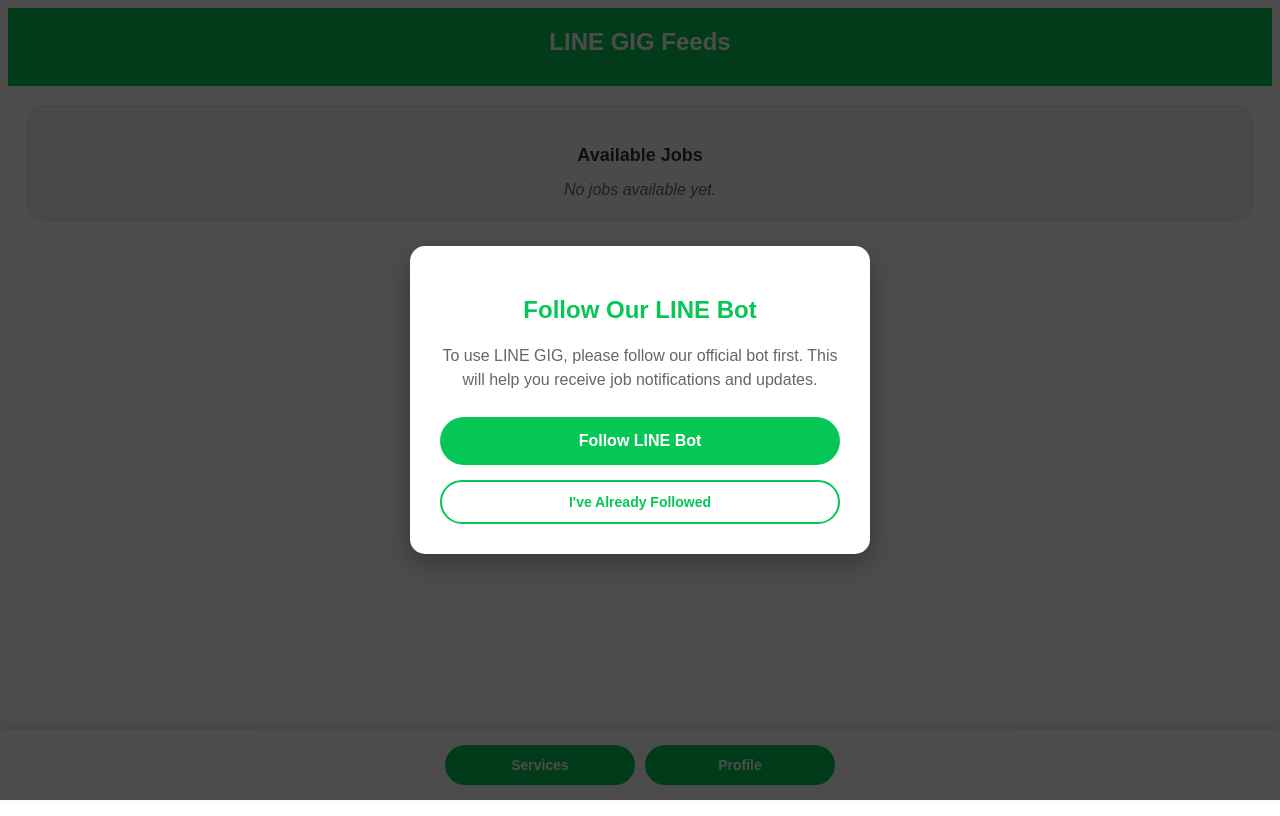
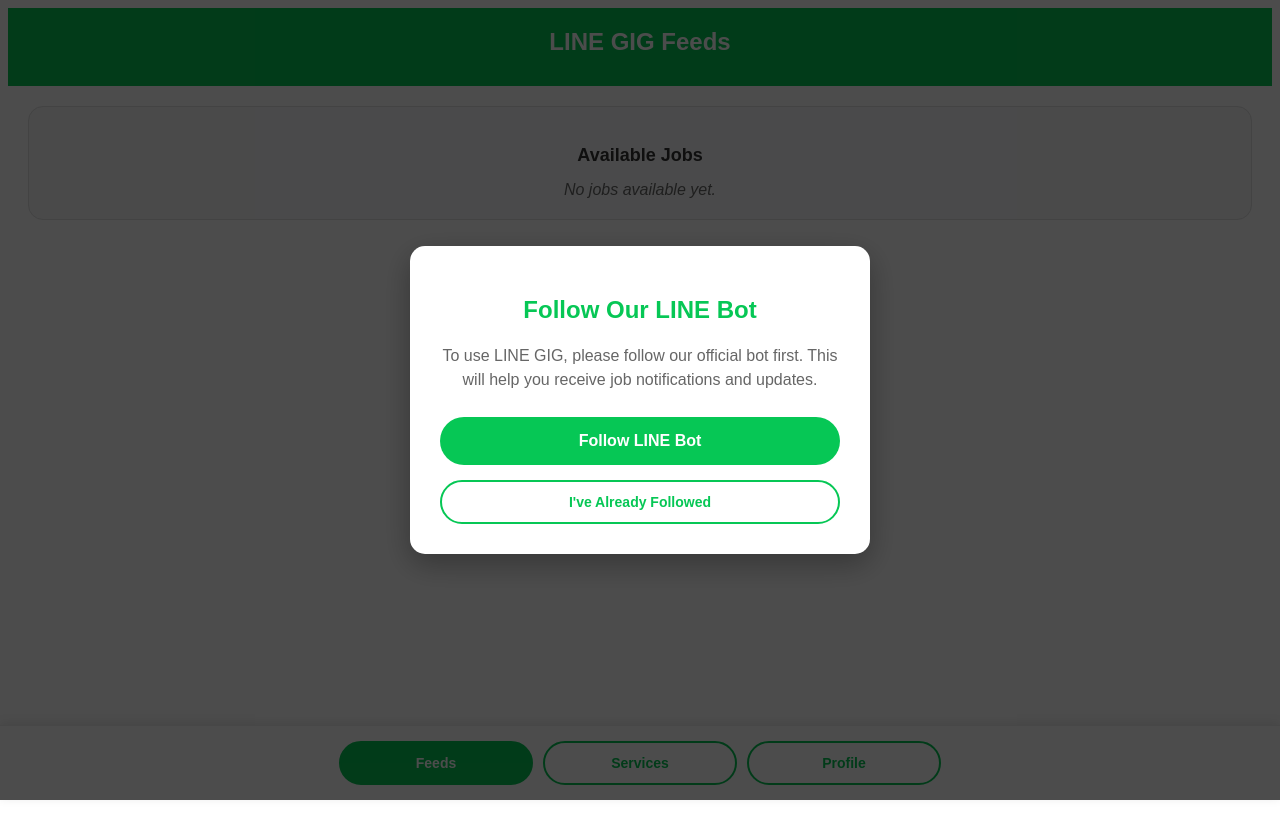
Before and after one commit to 6731503083-pablo/line-gig, a React (Vite) app: page /feeds in a window 1280 px wide. Built offline with nearby package versions, Linux system fonts and the light colour scheme; what @line/liff would draw is missing.

Commit message:
fixed some styles

```diff
--- a/src/CreateJobPage.tsx
+++ b/src/CreateJobPage.tsx
@@ -108,7 +108,7 @@
             fontFamily: "'Arial', sans-serif",
           }}
         >
-          ← Back to Feeds
+          ← Back
         </button>
 
         <h1
--- a/src/FeedsPage.tsx
+++ b/src/FeedsPage.tsx
@@ -1,6 +1,7 @@
 // import liff from "@line/liff";
 import { useLocation, useNavigate } from "react-router-dom";
 import { useState, useEffect } from "react";
+import { BottomNav } from "./components/BottomNav";
 
 
 export const FeedsPage = () => {
@@ -271,39 +272,7 @@
                 🔍
               </div>
             </div>
-            <div style={{
-              display: "flex",
-              flexWrap: "wrap",
-              gap: "10px",
-              justifyContent: "center",
-            }}>
-              {["Web Development", "Mobile Apps", "Design", "Writing", "Marketing"].map((skill, index) => (
-                <button
-                  key={index}
-                  style={{
-                    backgroundColor: "transparent",
-                    color: "#06C755",
-                    border: "1px solid #06C755",
-                    padding: "8px 16px",
-                    borderRadius: "20px",
-                    fontSize: "14px",
-                    cursor: "pointer",
-                    fontFamily: "'Arial', sans-serif",
-                    transition: "all 0.3s ease",
-                  }}
-                  onMouseOver={(e) => {
-                    e.currentTarget.style.backgroundColor = "#06C755";
-                    e.currentTarget.style.color = "white";
-                  }}
-                  onMouseOut={(e) => {
-                    e.currentTarget.style.backgroundColor = "transparent";
-                    e.currentTarget.style.color = "#06C755";
-                  }}
-                >
-                  {skill}
-                </button>
-              ))}
-            </div>
+
           </div>
         )}
 
@@ -334,82 +303,8 @@
         </div>
       </div>
 
-      {/* Bottom App Bar - Sticky */}
-      <div style={{
-        position: "fixed",
-        bottom: 0,
-        left: 0,
-        right: 0,
-        display: "flex",
-        justifyContent: "center",
-        alignItems: "center",
-        gap: "10px",
-        padding: "15px 20px",
-        backgroundColor: "#fff",
-        borderTop: "1px solid #eee",
-        boxShadow: "0 -2px 10px rgba(0, 0, 0, 0.1)",
-        zIndex: 1000,
-      }}>
-        <div
-        onClick={() => navigate("/offers")}
-        style={{
-          backgroundColor: "#06C755",
-          color: "white",
-          padding: "12px 20px",
-          borderRadius: "25px",
-          cursor: "pointer",
-          fontFamily: "'Arial', sans-serif",
-          fontWeight: "600",
-          flex: 1,
-          textAlign: "center",
-          maxWidth: type === "freelancer" ? "120px" : "150px",
-          fontSize: "14px",
-        }}
-      >
-        {
-          type === "employer" ? "Offers" : "Services"
-        }
-      </div>
-
-      {/* History tab - only for freelancers */}
-      {type === "freelancer" && (
-        <div
-          onClick={() => navigate("/history")}
-          style={{
-            backgroundColor: "#06C755",
-            color: "white",
-            padding: "12px 20px",
-            borderRadius: "25px",
-            cursor: "pointer",
-            fontFamily: "'Arial', sans-serif",
-            fontWeight: "600",
-            flex: 1,
-            textAlign: "center",
-            maxWidth: "120px",
-            fontSize: "14px",
-          }}
-        >
-          History
-        </div>
-      )}
-
-      <div
-      onClick={() => navigate("/profile")}
-          style={{
-            backgroundColor: "#06C755",
-            color: "white",
-            padding: "12px 20px",
-            borderRadius: "25px",
-            cursor: "pointer",
-            fontFamily: "'Arial', sans-serif",
-            fontWeight: "600",
-            flex: 1,
-            textAlign: "center",
-            maxWidth: type === "freelancer" ? "120px" : "150px",
-            fontSize: "14px",
-          }}
-      >Profile</div>
-      </div>
+      {/* Bottom Navigation */}
+      <BottomNav userType={type as "employer" | "freelancer" | null} />
     </div>
   );
 };
--- a/src/ProfilePage.tsx
+++ b/src/ProfilePage.tsx
@@ -171,7 +171,7 @@
             fontFamily: "'Arial', sans-serif",
           }}
         >
-          ← Back to Feeds
+          ← Back
         </button>
 
         <h1
--- /dev/null
+++ b/src/components/BottomNav.tsx
@@ -0,0 +1,85 @@
+import { useLocation, useNavigate } from "react-router-dom";
+
+interface BottomNavProps {
+  userType: "employer" | "freelancer" | null;
+}
+
+export const BottomNav = ({ userType }: BottomNavProps) => {
+  const navigate = useNavigate();
+  const location = useLocation();
+  const currentPath = location.pathname;
+
+  const getTabStyle = (isActive: boolean) => ({
+    backgroundColor: isActive ? "#06C755" : "transparent",
+    color: isActive ? "white" : "#06C755",
+    border: "2px solid #06C755",
+    padding: "12px 20px",
+    borderRadius: "25px",
+    cursor: "pointer",
+    fontFamily: "'Arial', sans-serif",
+    fontWeight: "600",
+    flex: 1,
+    textAlign: "center" as const,
+    maxWidth: userType === "freelancer" ? "120px" : "150px",
+    fontSize: "14px",
+    transition: "all 0.3s ease",
+  });
+
+  // Determine active states
+  const isFeedsActive = currentPath === "/feeds";
+  const isOffersActive = currentPath === "/offers";
+  const isHistoryActive = currentPath === "/history";
+  const isProfileActive = currentPath === "/profile";
+
+  return (
+    <div style={{
+      position: "fixed",
+      bottom: 0,
+      left: 0,
+      right: 0,
+      display: "flex",
+      justifyContent: "center",
+      alignItems: "center",
+      gap: "10px",
+      padding: "15px 20px",
+      backgroundColor: "#fff",
+      borderTop: "1px solid #eee",
+      boxShadow: "0 -2px 10px rgba(0, 0, 0, 0.1)",
+      zIndex: 1000,
+    }}>
+      {/* Feeds Tab */}
+      <div
+        onClick={() => navigate("/feeds")}
+        style={getTabStyle(isFeedsActive)}
+      >
+        Feeds
+      </div>
+
+      {/* Offers/Services Tab */}
+      <div
+        onClick={() => navigate("/offers")}
+        style={getTabStyle(isOffersActive)}
+      >
+        {userType === "employer" ? "Offers" : "Services"}
+      </div>
+
+      {/* History tab - only for freelancers */}
+      {userType === "freelancer" && (
+        <div
+          onClick={() => navigate("/history")}
+          style={getTabStyle(isHistoryActive)}
+        >
+          History
+        </div>
+      )}
+
+      {/* Profile Tab */}
+      <div
+        onClick={() => navigate("/profile")}
+        style={getTabStyle(isProfileActive)}
+      >
+        Profile
+      </div>
+    </div>
+  );
+};
```
